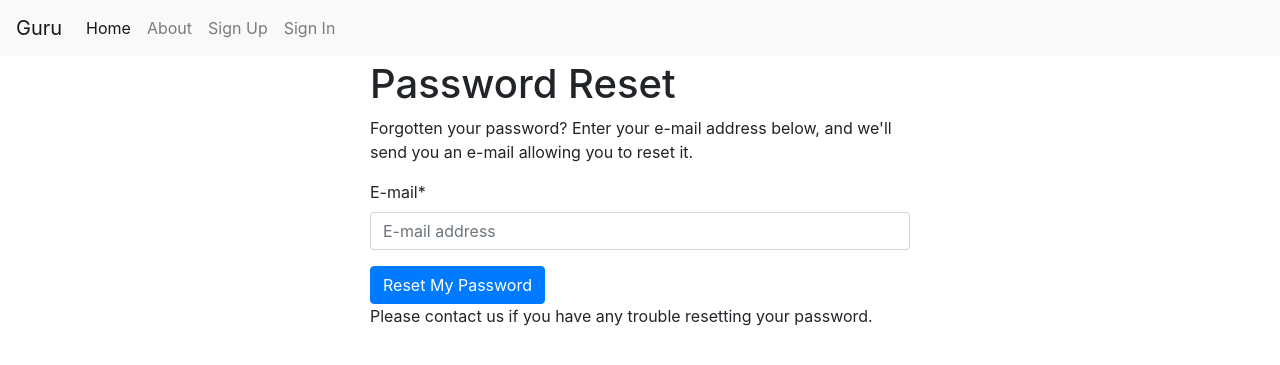
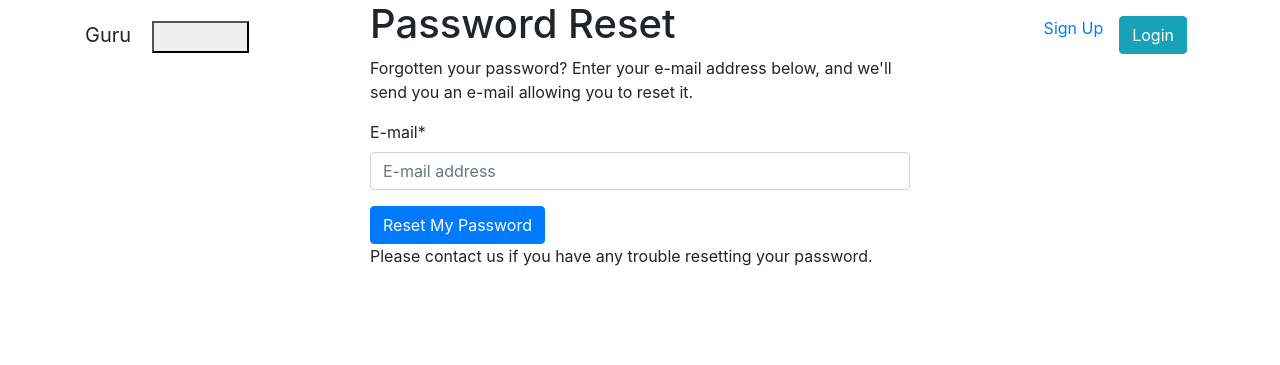
Before and after one commit to Jeromeschmidt/Guru, a Django app: page /accounts/password/reset/ in a window 1280 px wide. Shown: the top 365 px of the page. Run offline with Django 3.2, Linux system fonts and the light colour scheme; some libraries are stand-ins or nearby versions.

Commit message:
added css and js

```diff
--- a/guru/templates/base.html
+++ b/guru/templates/base.html
@@ -1,10 +1,11 @@
-{% load static i18n compress%}<!DOCTYPE html>
+{% load static i18n compress %}
+<!DOCTYPE html>
 <html lang="en">
   <head>
     <meta charset="utf-8">
-    <meta http-equiv="x-ua-compatible" content="ie=edge">
+    <meta http-equiv="x-ua-compatible" content="ie=edge,chrome=1">
     <title>{% block title %}Guru{% endblock title %}</title>
-    <meta name="viewport" content="width=device-width, initial-scale=1.0">
+    <meta name="viewport" content="width=device-width, initial-scale=1.0, maximum-scale=1.0, user-scalable=0">
     <meta name="description" content="">
     <meta name="author" content="">
 
@@ -19,11 +20,15 @@
 
     <!-- Latest compiled and minified Bootstrap CSS -->
     <link href="https://stackpath.bootstrapcdn.com/bootstrap/4.3.1/css/bootstrap.min.css" rel="stylesheet" integrity="sha384-ggOyR0iXCbMQv3Xipma34MD+dH/1fQ784/j6cY/iJTQUOhcWr7x9JvoRxT2MZw1T" crossorigin="anonymous">
-
+    <link rel="stylesheet' %}" type="text/css" href="https://fonts.googleapis.com/css?family=Roboto:300,400,500,700|Roboto+Slab:400,700|Material+Icons" />
+    <link rel="stylesheet" href="https://maxcdn.bootstrapcdn.com/font-awesome/latest/css/font-awesome.min.css">
 
     <!-- Your stuff: Third-party CSS libraries go here -->
+
     {% compress css %}
     <!-- This file stores project-specific CSS -->
+
+    <link href="{% static 'css/material-kit.css' %}?v=2.0.6" rel="stylesheet" />
 
     <link href="{% static 'css/project.css' %}" rel="stylesheet">
 
@@ -33,10 +38,10 @@
   </head>
 
   <body>
-
+    {% comment %}
     <div class="mb-1">
       <nav class="navbar navbar-expand-md navbar-light bg-light">
-        <button class="navbar-toggler navbar-toggler-right" type="button" data-toggle="collapse" data-target="#navbarSupportedContent" aria-controls="navbarSupportedContent" aria-expanded="false" aria-label="Toggle navigation">
+        <button class="navbar-toggler navbar-toggler-right' %}" type="button" data-toggle="collapse" data-target="#navbarSupportedContent" aria-controls="navbarSupportedContent" aria-expanded="false" aria-label="Toggle navigation">
           <span class="navbar-toggler-icon"></span>
         </button>
         <a class="navbar-brand" href="{% url 'home' %}">Guru</a>
@@ -71,8 +76,41 @@
           </ul>
         </div>
       </nav>
+    </div>
+    {% endcomment %}
 
-    </div>
+    <nav class="navbar navbar-color-on-scroll navbar-transparent fixed-top navbar-expand-lg"  color-on-scroll="100">
+      <div class="container">
+        <div class="navbar-translate">
+          <a class="navbar-brand">Guru </a>
+
+          <button class="navbar-toggler' %}" type="button" data-toggle="collapse" aria-expanded="false" aria-label="Toggle navigation">
+              <span class="sr-only">Toggle navigation</span>
+              <span class="navbar-toggler-icon"></span>
+              <span class="navbar-toggler-icon"></span>
+              <span class="navbar-toggler-icon"></span>
+          </button>
+        </div>
+
+        <div class="collapse navbar-collapse">
+            <ul class="navbar-nav ml-auto">
+              <li class="nav-item">
+                <a href="login.html" class="nav-link">
+                  Sign Up
+                </a>
+              </li>
+              <li class="nav-item">
+                <a href="login.html" class="nav-link">
+                  <button type="button" class="btn btn-info" data-container="body" data-toggle="popover" data-placement="bottom" data-html="true">
+                    Login
+                  </button>
+                </a>
+              </li>
+            </ul>
+        </div>
+
+      </div>
+    </nav>
 
     <div class="container">
 
@@ -96,15 +134,29 @@
     {% block javascript %}
 
       <!-- Bootstrap JS and its dependencies-->
-      <script src="https://code.jquery.com/jquery-3.3.1.slim.min.js" integrity="sha384-q8i/X+965DzO0rT7abK41JStQIAqVgRVzpbzo5smXKp4YfRvH+8abtTE1Pi6jizo" crossorigin="anonymous"></script>
+      {% comment %}
       <script src="https://cdnjs.cloudflare.com/ajax/libs/popper.js/1.14.3/umd/popper.min.js" integrity="sha384-ZMP7rVo3mIykV+2+9J3UJ46jBk0WLaUAdn689aCwoqbBJiSnjAK/l8WvCWPIPm49" crossorigin="anonymous"></script>
       <script src="https://stackpath.bootstrapcdn.com/bootstrap/4.3.1/js/bootstrap.min.js" integrity="sha384-JjSmVgyd0p3pXB1rRibZUAYoIIy6OrQ6VrjIEaFf/nJGzIxFDsf4x0xIM+B07jRM" crossorigin="anonymous"></script>
-
+      {% endcomment %}
       <!-- Your stuff: Third-party javascript libraries go here -->
 
 
       <!-- place project specific Javascript in this file -->
       {% compress js %}
+      <script src="{% static 'js/core/jquery.min.js' %}" type="text/javascript"></script>
+      <script src="{% static 'js/core/popper.min.js' %}" type="text/javascript"></script>
+      <script src="{% static 'js/core/bootstrap-material-design.min.js' %}" type="text/javascript"></script>
+      <script src="{% static 'js/plugins/moment.min.js' %}"></script>
+      {% comment %}	Plugin for the Datepicker, full documentation here: https://github.com/Eonasdan/bootstrap-datetimepicker {% endcomment %}
+      <script src="{% static 'js/plugins/bootstrap-datetimepicker.js' %}" type="text/javascript"></script>
+      {% comment %}  Plugin for the Sliders, full documentation here: http://refreshless.com/nouislider/ {% endcomment %}
+      <script src="{% static 'js/plugins/nouislider.min.js' %}" type="text/javascript"></script>
+      {% comment %}  Google Maps Plugin  {% endcomment %}
+      <script type="text/javascript" src="https://maps.googleapis.com/maps/api/js?key=YOUR_KEY_HERE"></script>
+      {% comment %} Place this tag in your head or just before your close body tag. {% endcomment %}
+      <script async defer src="https://buttons.github.io/buttons.js"></script>
+      {% comment %} Control Center for Material Kit: parallax effects, scripts for the example pages etc {% endcomment %}
+      <script src="{% static 'js/material-kit.js' %}?v=2.0.6" type="text/javascript"></script>
       <script src="{% static 'js/project.js' %}"></script>
       {% endcompress %}
 
```
